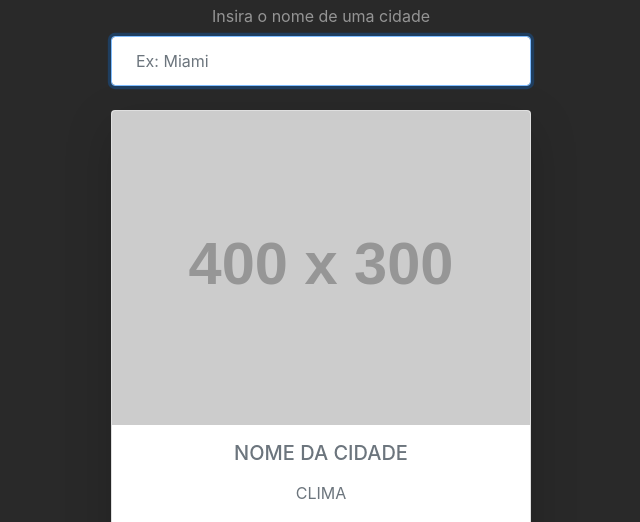
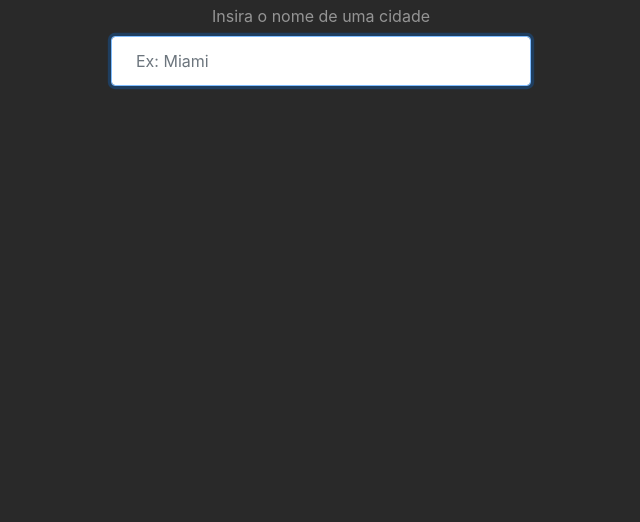
Before and after one commit to raphaelprsilva/weather-app, a plain HTML site: page index.html in a window 1280 px wide. Shown: the part 110-632 px from the top of the page, without its empty margins (319-959 px from the left). Drawn offline with nearby package versions, Linux system fonts and the light colour scheme; placeholder pictures from the web are drawn by us.

Commit message:
Add d-none class

```diff
--- a/index.html
+++ b/index.html
@@ -18,7 +18,7 @@
       <input class="form-control p-4" type="text" name="city" placeholder="Ex: Miami" autofocus>
     </form>
 
-    <div class="card shadow-lg rounded">
+    <div data-js="weather-container" class="card shadow-lg rounded d-none">
       <img data-js="time" src="https://via.placeholder.com/400x300" class="card-img-top">
 
       <div data-js="time-icon" class="bg-light mx-auto text-center"></div>
```
